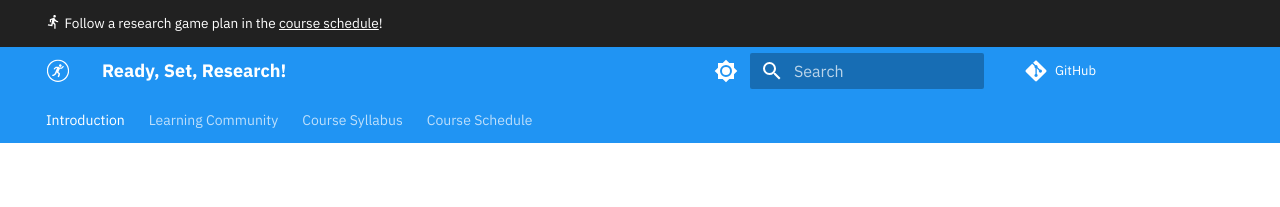
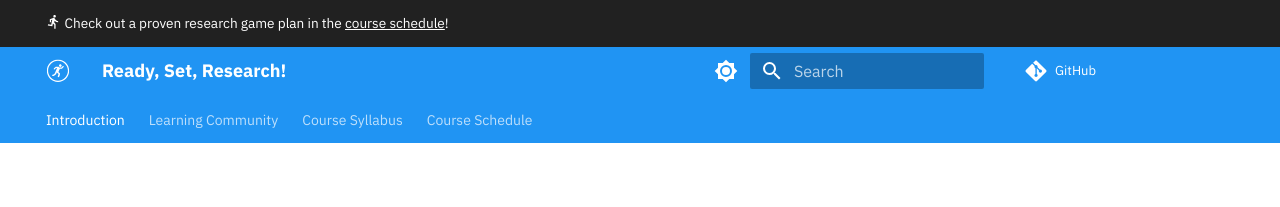
Before and after one commit to ReadyResearchers/www.readysetresearch.com, an MkDocs documentation site: the page built from docs/index.md, in a window 1280 px wide and 935 px high. Shown: the top 207 px of the window. Built offline with MkDocs 1.6.1 and Material for MkDocs 9.7.7, drawn with Linux system fonts in a browser that asks for light colours; comment, search, counter and statistics services are not loaded.

Commit message:
fix: Improve the phrasing of the admonition in main.html.

```diff
--- a/overrides/main.html
+++ b/overrides/main.html
@@ -6,7 +6,7 @@
 
 <span class="twemoji"><svg xmlns="http://www.w3.org/2000/svg" viewBox="0 0 24 24"><path d="M13.5 5.5c1.09 0 2-.92 2-2a2 2 0 0 0-2-2c-1.11 0-2 .88-2 2 0 1.08.89 2 2 2M9.89 19.38l1-4.38L13 17v6h2v-7.5l-2.11-2 .61-3A7.29 7.29 0 0 0 19 13v-2c-1.91 0-3.5-1-4.31-2.42l-1-1.58c-.4-.62-1-1-1.69-1-.31 0-.5.08-.81.08L6 8.28V13h2V9.58l1.79-.7L8.19 17l-4.9-1-.4 2 7 1.38Z"></path></svg></span>
 
-Follow a research game plan in the <a href = "/research-methods/course-schedule">course schedule</a>!
+Check out a proven research game plan in the <a href = "/research-methods/course-schedule">course schedule</a>!
 </span>
 
 {% endblock %}
```
